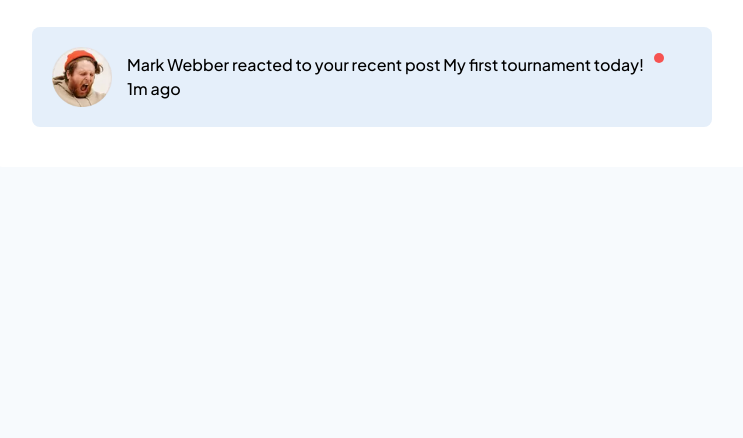
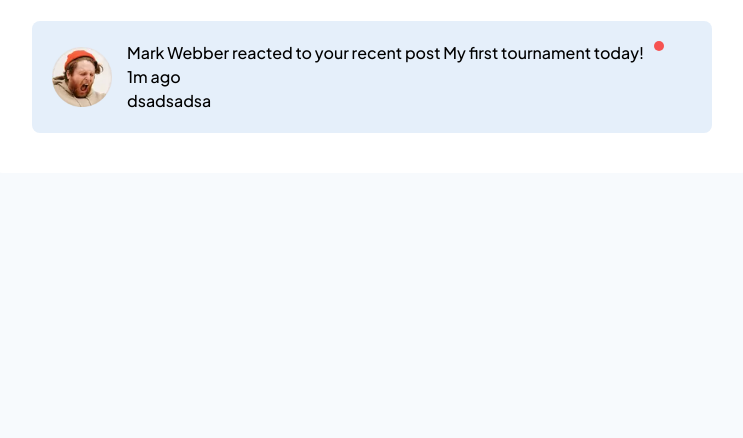
Before and after one commit to eloi-itakademy/notification_page, a plain HTML site: page index.html in a window 1280 px wide. Shown: the part 362-800 px from the top of the page, without its empty margins (268-1011 px from the left). Drawn offline with nearby package versions, Linux system fonts and the light colour scheme.

```diff
--- a/index.html
+++ b/index.html
@@ -24,6 +24,7 @@
             <div class="notif-content">
                 <p class="notif-description">Mark Webber reacted to your recent post <a href="">My first tournament today!</a></p>
                 <p class="notif-time">1m ago</p>
+                <p>dsadsadsa</p>
             </div>
         </div>
     </div>
```
